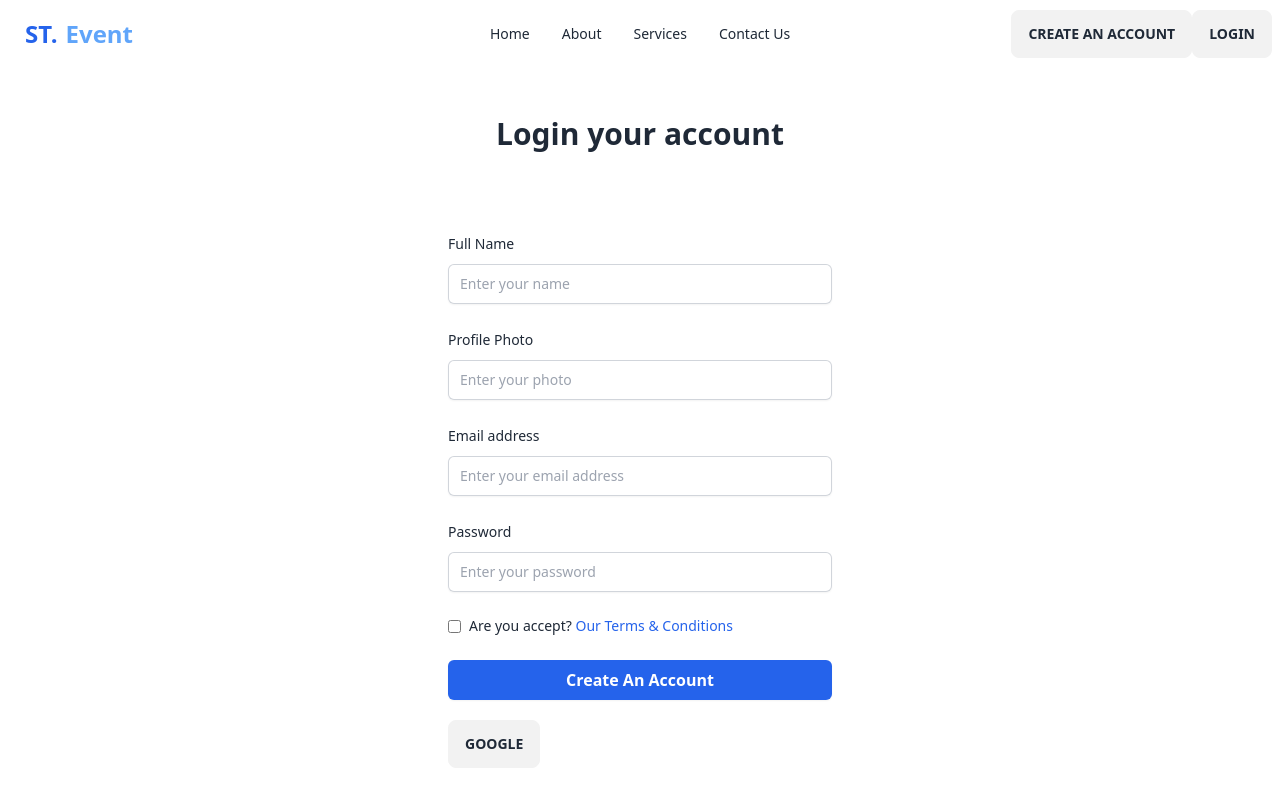
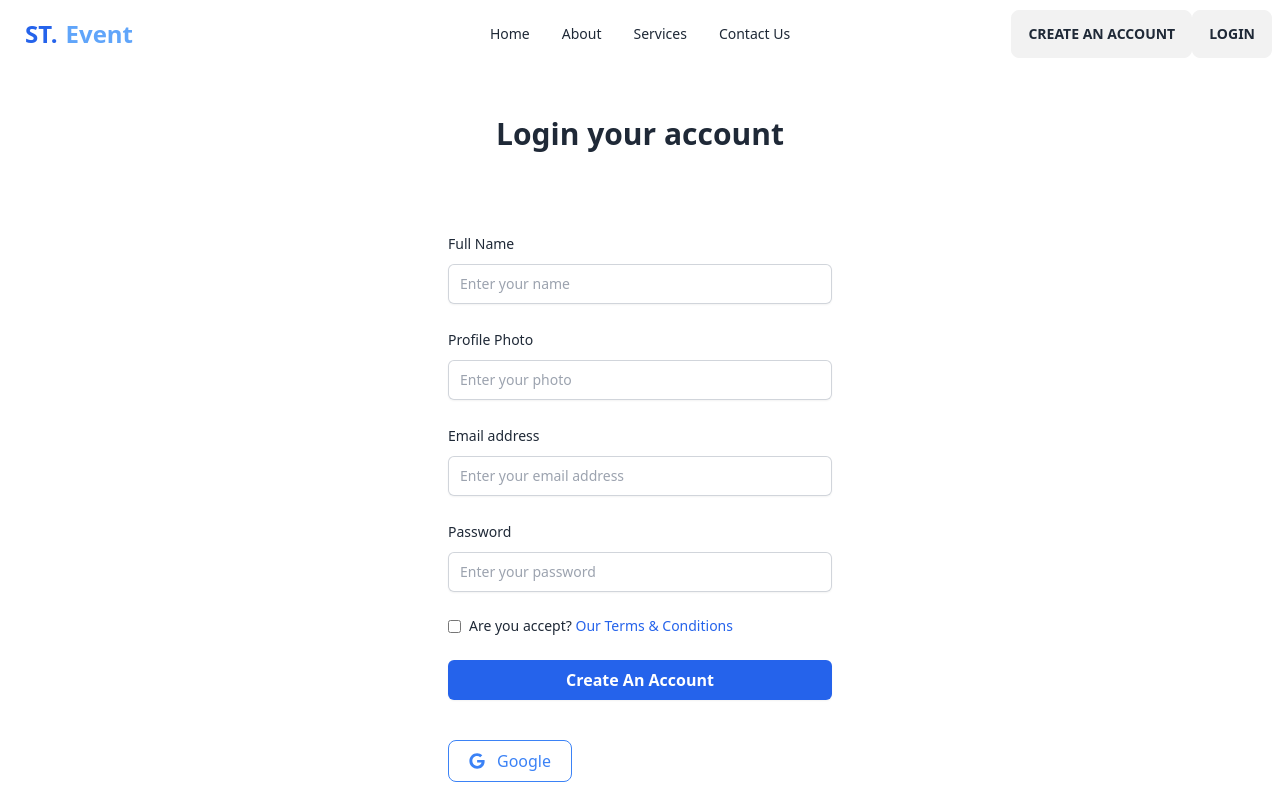
Before and after one commit to shehabweb1/st-event-management, a React (Vite) app: page /register in a window 1280 px wide. Shown: the top 800 px of the page. Built offline with nearby package versions, Linux system fonts and the light colour scheme; no server answers.

Commit message:
Complete Private Routing

```diff
--- a/src/component/Login/Login.jsx
+++ b/src/component/Login/Login.jsx
@@ -2,6 +2,7 @@ import React, { useContext } from "react";
 import { Link, useLocation, useNavigate } from "react-router-dom";
 import { AuthProviderContext } from "../../AuthProvider/AuthProvider";
 import Swal from "sweetalert2";
+import { FaGoogle } from "react-icons/fa";
 
 const Login = () => {
 	const { loginUser, loginWithGoogle } = useContext(AuthProviderContext);
@@ -86,9 +87,12 @@ const Login = () => {
 					</div>
 				</form>
 
-				<div className="my-5">
-					<button onClick={handleLoginWithGoogle} className="btn">
-						Google
+				<div className="my-10">
+					<button
+						onClick={handleLoginWithGoogle}
+						className=" flex items-center gap-3 py-2 px-5 border border-blue-500 text-blue-500 rounded-lg hover:bg-blue-600 hover:text-white"
+					>
+						<FaGoogle /> Google
 					</button>
 				</div>
 
--- a/src/component/NavBar/NavBar.jsx
+++ b/src/component/NavBar/NavBar.jsx
@@ -44,7 +44,6 @@ const NavBar = () => {
 			});
 	};
 
-	console.log(user);
 	const profile = user?.photoURL
 		? user?.photoURL
 		: "https://encrypted-tbn0.gstatic.com/images?q=tbn:ANd9GcRdjLlJS2C2KD-fRoOykz8e5luqOtFFpGo_QQ&usqp=CAU";
@@ -86,7 +85,7 @@ const NavBar = () => {
 			<div className="navbar-end">
 				{user ? (
 					<>
-						{/* <p>{user && user.name}</p> */}
+						<p>{user?.displayName && user.displayName}</p>
 						<label tabIndex={0} className="btn btn-ghost btn-circle avatar">
 							<div className="w-10 rounded-full">
 								<img src={profile} className="object-cover" />
--- a/src/component/Register/Register.jsx
+++ b/src/component/Register/Register.jsx
@@ -2,6 +2,7 @@ import React, { useContext, useState } from "react";
 import { Link, useNavigate } from "react-router-dom";
 import { AuthProviderContext } from "../../AuthProvider/AuthProvider";
 import Swal from "sweetalert2";
+import { FaGoogle } from "react-icons/fa";
 
 const Register = () => {
 	const [password, setPassword] = useState("");
@@ -39,6 +40,7 @@ const Register = () => {
 		e.preventDefault();
 		const form = new FormData(e.currentTarget);
 		const name = form.get("name");
+		const photo = form.get("photo");
 		const email = form.get("email");
 		const password = form.get("password");
 		createUser(email, password)
@@ -175,13 +177,16 @@ const Register = () => {
 					</div>
 				</form>
 
-				<div className="my-5">
-					<button onClick={handleJoinWithGoogle} className="btn">
-						Google
+				{<p className="text-red-600 my-5">{showError}</p>}
+
+				<div className="my-10">
+					<button
+						onClick={handleJoinWithGoogle}
+						className=" flex items-center gap-3 py-2 px-5 border border-blue-500 text-blue-500 rounded-lg hover:bg-blue-600 hover:text-white"
+					>
+						<FaGoogle /> Google
 					</button>
 				</div>
-
-				{<p className="text-red-600 my-5">{showError}</p>}
 
 				<p className="mt-10 text-center text-sm text-gray-500">
 					If you have an account? Please{" "}
```
